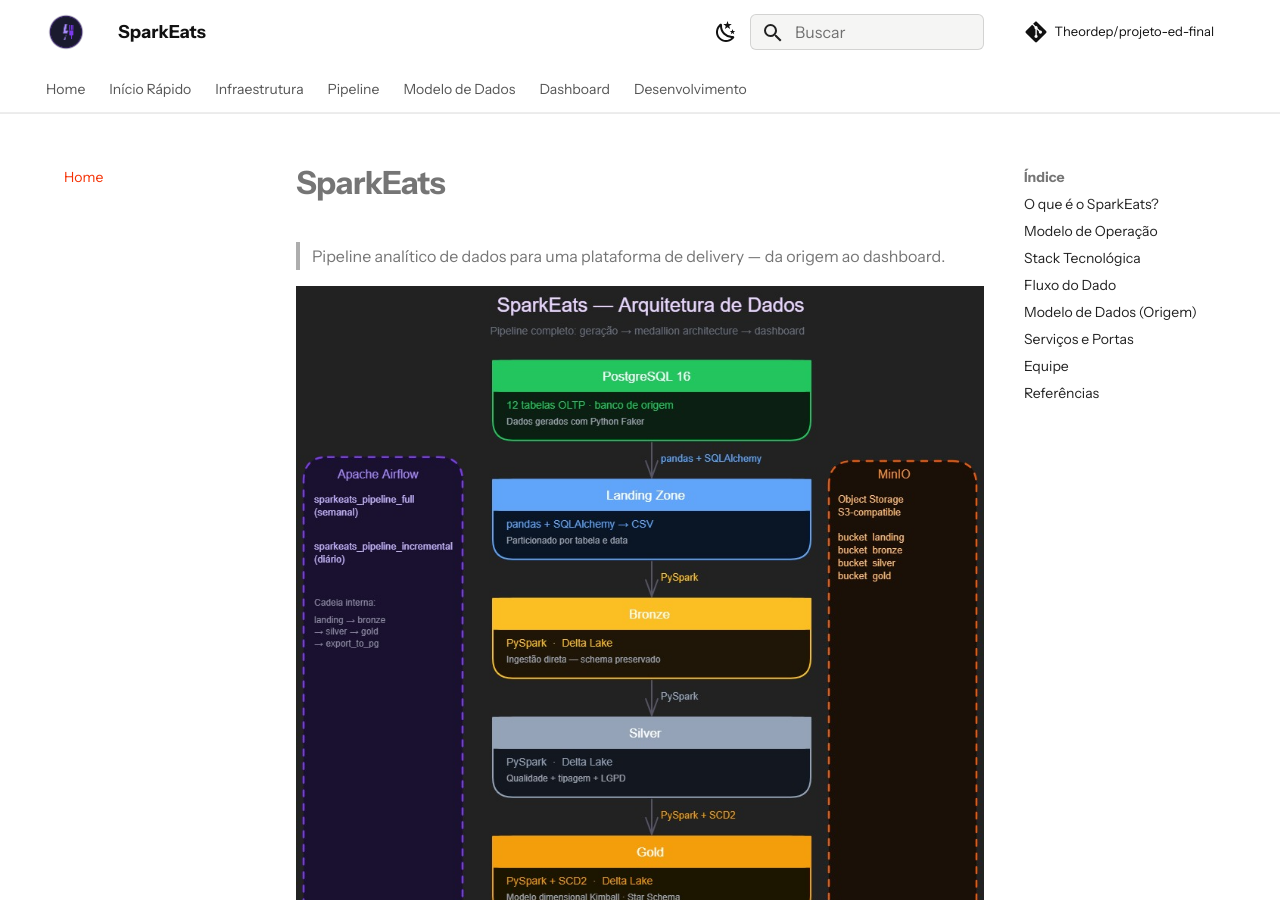
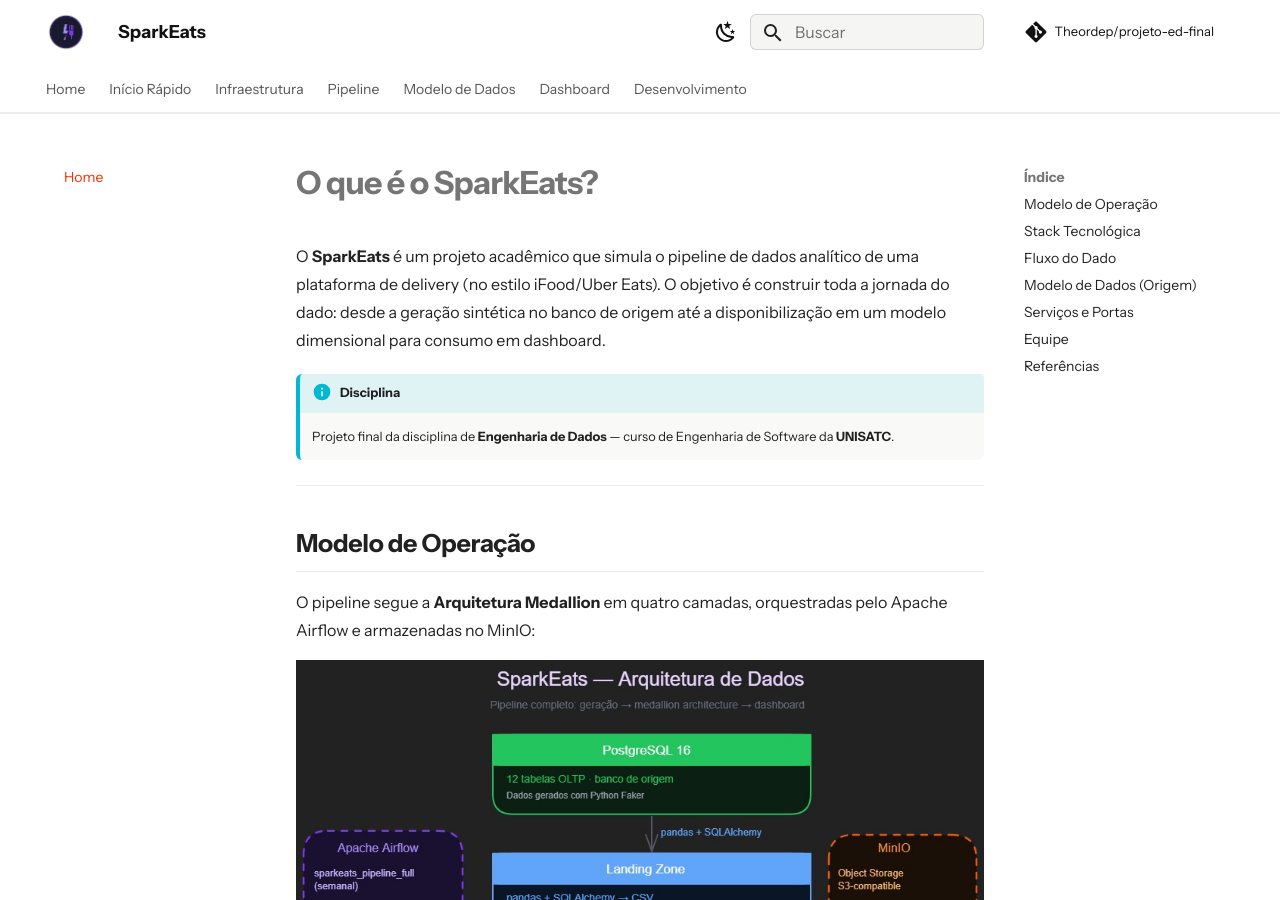
Before and after one commit to Theordep/projeto-ed-final, an MkDocs documentation site: the page built from Docs/index.md, in a window 1280 px wide and 900 px high. Built offline with MkDocs 1.6.1 and Material for MkDocs 9.7.7, drawn with Linux system fonts in a browser that asks for light colours; comment, search, counter and statistics services are not loaded.

Commit message:
Update docs index.md

```diff
--- a/Docs/index.md
+++ b/Docs/index.md
@@ -1,12 +1,4 @@
-# SparkEats
-
-> Pipeline analítico de dados para uma plataforma de delivery — da origem ao dashboard.
-
-![Arquitetura SparkEats](assets/arquitetura.png)
-
----
-
-## O que é o SparkEats?
+# O que é o SparkEats?
 
 O **SparkEats** é um projeto acadêmico que simula o pipeline de dados analítico de uma plataforma de delivery (no estilo iFood/Uber Eats). O objetivo é construir toda a jornada do dado: desde a geração sintética no banco de origem até a disponibilização em um modelo dimensional para consumo em dashboard.
 
```
